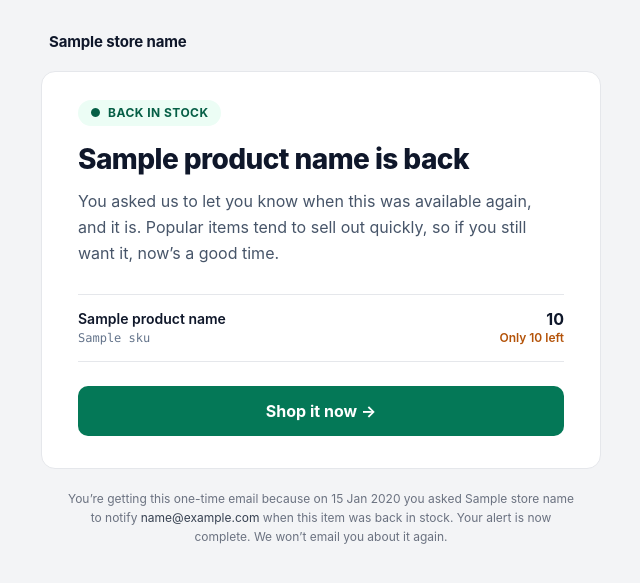
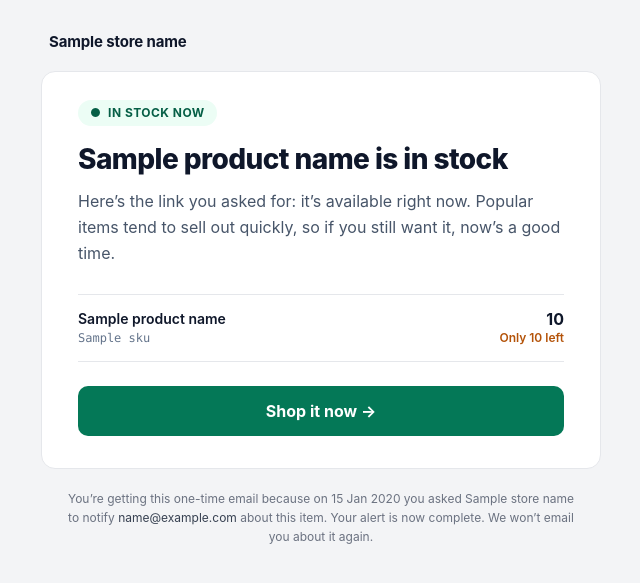
Before and after one commit to nour1029/back-in-stock-alerts, a Django app: template alerts/templates/alerts/email/back_in_stock.html in a window 1280 px wide. Shown: the top 583 px of the page, without its empty margins (319-959 px from the left). Run offline with Django 5.2, Linux system fonts and the light colour scheme; the template is opened without the code that fills it: most values are stand-ins (such as "Sample title", 1, 10 or a date in 2020).

Commit message:
fix(ui): neutral product tiles, and "in stock now" emails for in-stock sign-ups
- Embed and admin: drop the stock API's random stock photos (a desert for a
  T-shirt) in favour of a neutral product icon tile
- Email: customers who signed up while the item was available (never saw it
  sell out) get "is in stock now" wording in subject, badge, headline, body
  and footer; everyone else keeps "is back in stock"
- Email preview: "Customer signed up while it was" switch to preview both
- Tests: subject wording for both cases, previewer switch

Co-Authored-By: Claude Opus 5.5 <noreply@anthropic.com>

```diff
--- a/alerts/services/email.py
+++ b/alerts/services/email.py
@@ -64,6 +64,8 @@ def build_context(alert, product: dict | None, quantity: int | None) -> dict:
         "product_url": settings.PRODUCT_URL_TEMPLATE.format(sku=alert.sku),
         "quantity": quantity,
         "requested_at": alert.created_at,
+        # Signed up while it was available and never saw it sell out: it isn't "back", it's in stock.
+        "restocked": bool(alert.out_of_stock_seen),
     }
 
 
@@ -72,7 +74,7 @@ def build_payload(alert, product: dict | None, quantity: int | None) -> dict:
     return {
         "from": settings.EMAIL_FROM,
         "to": [alert.email],
-        "subject": f"{context['product_name']} is back in stock",
+        "subject": f"{context['product_name']} is {'back in stock' if context['restocked'] else 'in stock now'}",
         "html": render_to_string("alerts/email/back_in_stock.html", context),
         "text": render_text("alerts/email/back_in_stock.txt", context),
     }
--- a/alerts/templates/alerts/admin/dashboard.html
+++ b/alerts/templates/alerts/admin/dashboard.html
@@ -245,7 +245,7 @@
               <div class="cust"><span class="avatar" aria-hidden="true">{{ r.email|initial }}</span><span class="email" title="{{ r.email }}">{{ r.email }}</span></div>
             </td>
             <td data-label="Product"><div class="cell"><div class="prod">
-                {% if r.product.image %}<img class="thumb" src="{{ r.product.image }}" alt="" width="36" height="36" loading="lazy" decoding="async">{% else %}<span class="thumb thumb--blank">{% icon "package" 16 %}</span>{% endif %}
+                <span class="thumb thumb--blank" aria-hidden="true">{% icon "package" 16 %}</span>
                 <span><span class="prod__name">{{ r.product.name|default:r.product_name|default:r.sku }}</span><span class="prod__sku mono">{{ r.sku }}</span></span>
               </div></div></td>
             <td data-label="Status"><div class="cell">{% status_pill r %}
--- a/alerts/templates/alerts/email/back_in_stock.html
+++ b/alerts/templates/alerts/email/back_in_stock.html
@@ -6,7 +6,7 @@
 <meta name="x-apple-disable-message-reformatting">
 <meta name="color-scheme" content="light">
 <meta name="supported-color-schemes" content="light">
-<title>{{ product_name }} is back in stock</title>
+<title>{{ product_name }} is {% if restocked %}back in stock{% else %}in stock now{% endif %}</title>
 <style>
   body { margin: 0 !important; padding: 0 !important; width: 100% !important; }
   a { color: #047857; }
@@ -21,7 +21,7 @@
 <body style="margin:0;padding:0;background-color:#f3f4f6;">
   <!-- Preheader: shown as the inbox preview line -->
   <div style="display:none;max-height:0;overflow:hidden;mso-hide:all;font-size:1px;line-height:1px;color:#f3f4f6;opacity:0;">
-    Good news: the item you asked about is available again{% if quantity and quantity <= 10 %}, but only {{ quantity }} left{% endif %}.&#8199;&#847;&#8199;&#847;&#8199;&#847;&#8199;&#847;&#8199;&#847;&#8199;&#847;&#8199;&#847;&#8199;&#847;
+    Good news: the item you asked about is {% if restocked %}available again{% else %}in stock right now{% endif %}{% if quantity and quantity <= 10 %}, but only {{ quantity }} left{% endif %}.&#8199;&#847;&#8199;&#847;&#8199;&#847;&#8199;&#847;&#8199;&#847;&#8199;&#847;&#8199;&#847;&#8199;&#847;
   </div>
 
   <table role="presentation" width="100%" cellpadding="0" cellspacing="0" border="0" style="background-color:#f3f4f6;">
@@ -47,15 +47,15 @@
                     <table role="presentation" cellpadding="0" cellspacing="0" border="0">
                       <tr>
                         <td style="background-color:#ecfdf5;border-radius:999px;padding:5px 12px;font-size:12px;line-height:16px;font-weight:700;letter-spacing:0.04em;text-transform:uppercase;color:#065f46;">
-                          &#9679;&nbsp; Back in stock
+                          &#9679;&nbsp; {% if restocked %}Back in stock{% else %}In stock now{% endif %}
                         </td>
                       </tr>
                     </table>
                     <h1 class="h1" style="margin:16px 0 0 0;font-size:28px;line-height:34px;font-weight:800;letter-spacing:-0.02em;color:#0f172a;">
-                      {{ product_name }} is back
+                      {{ product_name }} {% if restocked %}is back{% else %}is in stock{% endif %}
                     </h1>
                     <p style="margin:12px 0 0 0;font-size:16px;line-height:26px;color:#475569;">
-                      You asked us to let you know when this was available again, and it is. Popular items tend to sell out quickly, so if you still want it, now’s a good time.
+                      {% if restocked %}You asked us to let you know when this was available again, and it is.{% else %}Here’s the link you asked for: it’s available right now.{% endif %} Popular items tend to sell out quickly, so if you still want it, now’s a good time.
                     </p>
                   </td>
                 </tr>
@@ -103,7 +103,7 @@
           <tr>
             <td class="px" style="padding:20px 24px 0 24px;font-family:-apple-system,BlinkMacSystemFont,'Segoe UI',Roboto,Helvetica,Arial,sans-serif;font-size:12px;line-height:19px;color:#6b7280;text-align:center;">
               You’re getting this one-time email because{% if requested_at %} on {{ requested_at|date:"j M Y" }}{% endif %} you asked {{ store_name }} to notify
-              <span style="color:#374151;">{{ email }}</span> when this item was back in stock.
+              <span style="color:#374151;">{{ email }}</span> {% if restocked %}when this item was back in stock{% else %}about this item{% endif %}.
               Your alert is now complete. We won’t email you about it again.
             </td>
           </tr>
--- a/alerts/templates/alerts/email/back_in_stock.txt
+++ b/alerts/templates/alerts/email/back_in_stock.txt
@@ -1,6 +1,6 @@
-{% autoescape off %}{{ product_name }} is back in stock
+{% autoescape off %}{{ product_name }} is {% if restocked %}back in stock{% else %}in stock now{% endif %}
 
-Good news: you asked us to let you know when this was available again, and it is.
+{% if restocked %}Good news: you asked us to let you know when this was available again, and it is.{% else %}Good news: here's the link you asked for. It's available right now.{% endif %}
 
 {{ product_name }}{% if price_display %} · {{ price_display }}{% endif %}
 SKU: {{ sku }}{% if quantity and quantity <= 10 %}
@@ -11,5 +11,5 @@ Shop it now: {{ product_url }}
 Popular items tend to sell out quickly, so if you still want it, now's a good time.
 
 --
-You're getting this one-time email because{% if requested_at %} on {{ requested_at|date:"j M Y" }}{% endif %} you asked {{ store_name }} to notify {{ email }} when this item was back in stock. Your alert is now complete. We won't email you about it again.
+You're getting this one-time email because{% if requested_at %} on {{ requested_at|date:"j M Y" }}{% endif %} you asked {{ store_name }} to notify {{ email }} {% if restocked %}when this item was back in stock{% else %}about this item{% endif %}. Your alert is now complete. We won't email you about it again.
 {% endautoescape %}
--- a/alerts/templates/alerts/embed.html
+++ b/alerts/templates/alerts/embed.html
@@ -112,11 +112,7 @@
 <main class="widget" id="widget">
   {% if product or sku %}
   <div class="product">
-    {% if product.image %}
-      <img class="product__img" src="{{ product.image }}" alt="" width="56" height="56" loading="lazy" decoding="async">
-    {% else %}
-      <div class="product__img product__img--blank">{% icon "package" 22 %}</div>
-    {% endif %}
+    <div class="product__img product__img--blank" aria-hidden="true">{% icon "package" 22 %}</div>
     <div>
       <p class="product__name">{{ product.name|default:sku }}</p>
       <div class="product__meta">
--- a/alerts/views/admin.py
+++ b/alerts/views/admin.py
@@ -270,11 +270,14 @@ def email_preview(request):
     sku = stock.canonical_sku(sku)
     product = stock.get_product(sku)
     quantity = _preview_quantity(request.GET.get("qty"), product)
+    # Which email: the usual "back in stock" one, or the one for someone who signed up while it was available.
+    signed_up = "in_stock" if request.GET.get("signed_up") == "in_stock" else "sold_out"
     sample = AlertRequest(
         email=PREVIEW_EMAIL,
         sku=sku,
         product_name=(product or {}).get("name", ""),
         created_at=timezone.now() - timedelta(days=2),
+        out_of_stock_seen=signed_up == "sold_out",
     )
     return render(
         request,
@@ -286,6 +289,7 @@ def email_preview(request):
             "in_catalogue": any(p["sku"] == sku for p in catalogue),
             "qty": request.GET.get("qty", "").strip(),
             "quantity": quantity,
+            "signed_up": signed_up,
             "payload": email_service.build_payload(sample, product, quantity),
         },
     )
```
Also changed, not shown: alerts/templates/alerts/admin/email_preview.html (+8 -0 lines), alerts/tests/test_flows.py (+15 -0 lines).
